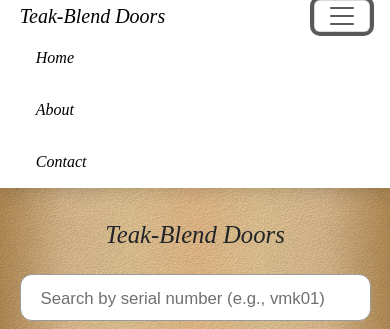
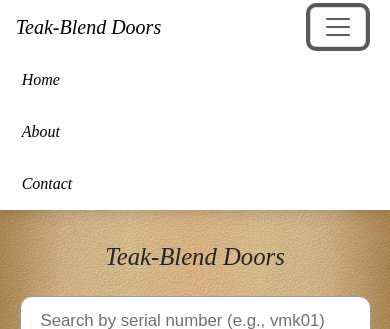
Before and after one commit to TeakBlendDoors/TeakBlendDoors.github.io, a plain HTML site: page index.html in a window 390 px wide. Both pictures are taken after a click on the button 342 px from the left and 16 px from the top of the page. Shown: the top 329 px of the page. Drawn offline with nearby package versions, Linux system fonts and the light colour scheme.

Commit message:
Update style.css

```diff
--- a/style.css
+++ b/style.css
@@ -14,9 +14,6 @@
     background-size: cover auto;
   }
   .navbar{
-    padding-block: 0px !important;
-  }
-  .navbar-toggler{
     padding-block: 0px !important;
   }
   .navbar-brand{
@@ -47,7 +44,7 @@
   }
 
   .nav-link {
-    margin-inline: 8px;
+    padding-inline: 8px;
   }
 
   .nav-link:hover {
@@ -267,3 +264,30 @@
 .nav-btn:hover {
   background: rgba(0, 0, 0, 0.6);
 }
+.block {
+  opacity: 0;
+  transform: scale(0.6);
+  transition: opacity 0.6s ease-out, transform 0.6s ease-out;
+}
+.block.visible {
+  opacity: 1;
+  transform: scale(1);
+}
+@media (max-width: 991.98px) {
+  .navbar-container{
+    padding-inline: 0px !important;
+  }
+  .navbar{
+    padding-left: 0px !important;
+  }
+  .nav-link{
+    padding-left: calc(8px + 3.5vw) !important;
+  }
+  .navbar-brand{
+    padding-left: calc(8px + 2vw) !important;
+    padding-block: 12px !important;
+  }
+  .navbar-toggler{
+    margin-right: calc(8px + 2vw) !important;
+  }
+}
```
